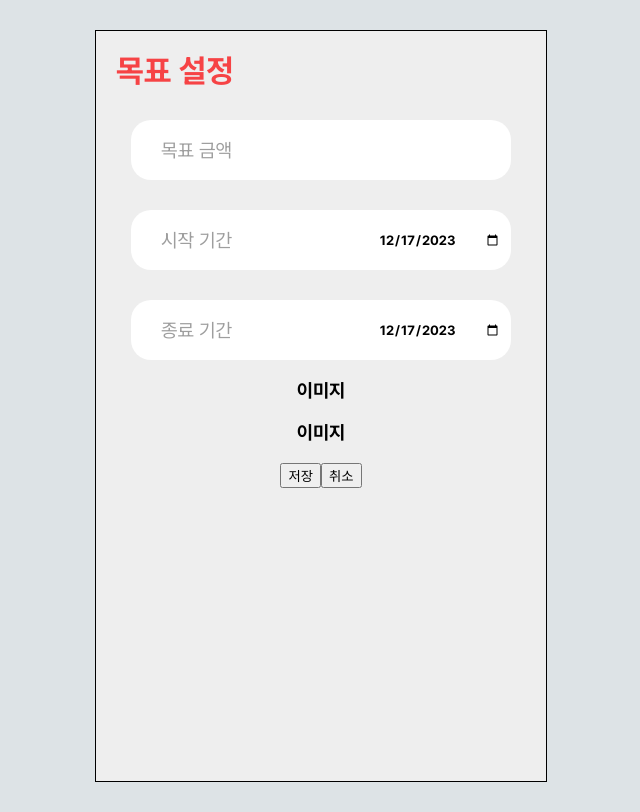
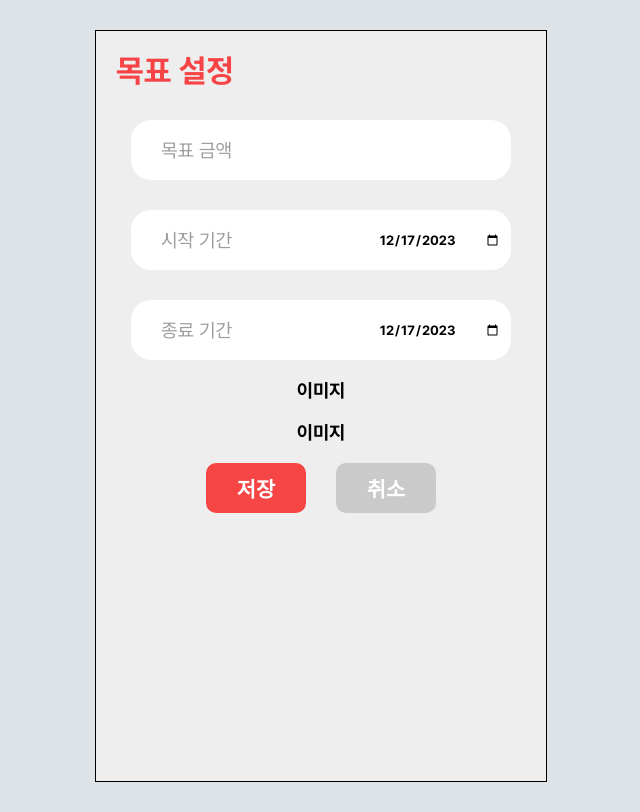
Before and after one commit to Acount-Book/Account, a React (Create React App) app: page /aimsub in a window 1280 px wide. Shown: the whole page, without its empty margins (319-959 px from the left). Built offline with nearby package versions, Linux system fonts and the light colour scheme; a web font is replaced by a local one.

Commit message:
Add files via upload

```diff
--- a/src/assets/style/AimSub.module.css
+++ b/src/assets/style/AimSub.module.css
@@ -9,6 +9,7 @@
 }
 .input {
   border: none;
+  text-align: right;
 }
 /* 흰색 영역 세개 */
 .money {
@@ -35,3 +36,27 @@
   font-family: Pretendard Variable, sans-serif;
   font-weight: bold;
 }
+
+.join {
+  color: #fff;
+  border: none;
+  border-radius: 10px;
+  width: 100px;
+  height: 50px;
+  font-weight: bold;
+  font-size: 1.3rem;
+  background-color: #f64545;
+  cursor: pointer;
+  margin-right: 30px;
+}
+.cancel {
+  color: #fff;
+  border: none;
+  border-radius: 10px;
+  width: 100px;
+  height: 50px;
+  font-weight: bold;
+  font-size: 1.3rem;
+  background-color: #cacaca;
+  cursor: pointer;
+}
```
